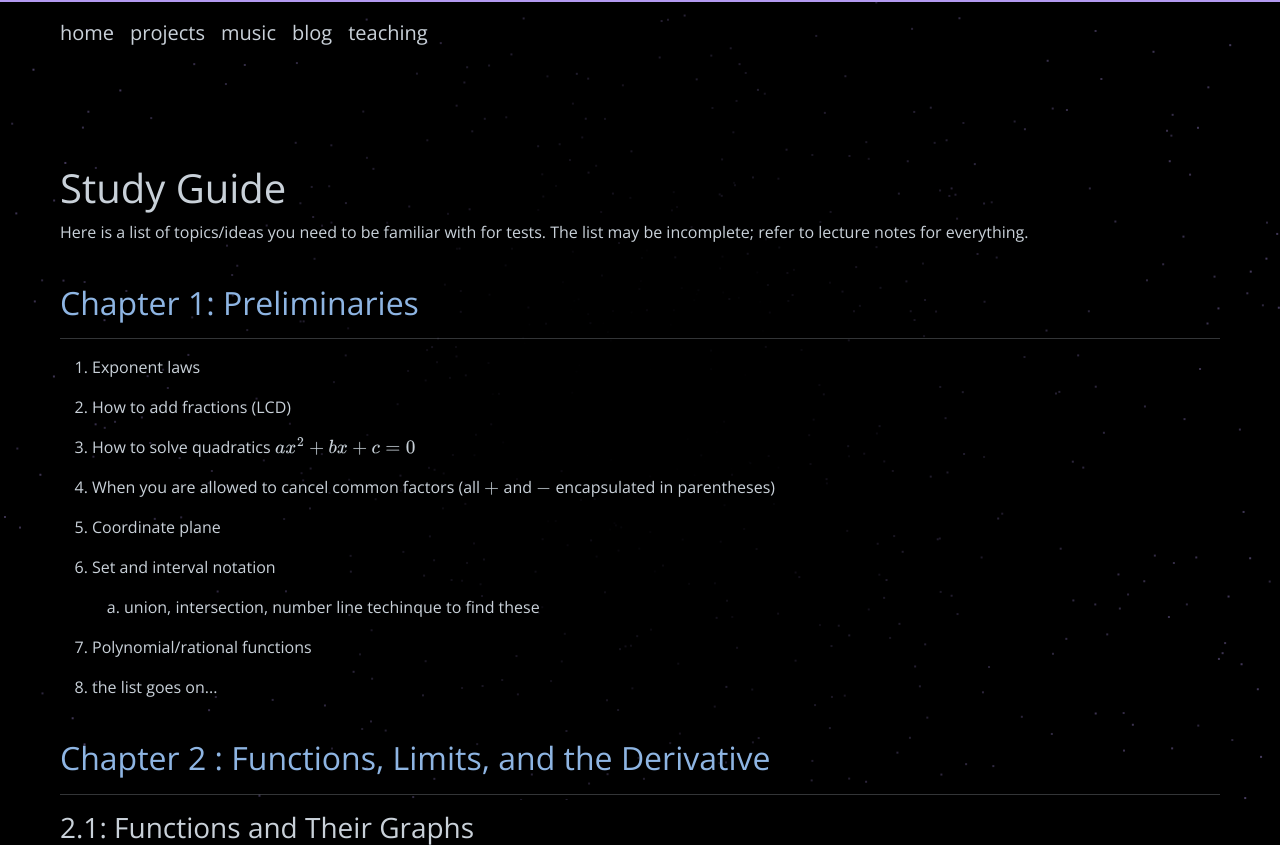
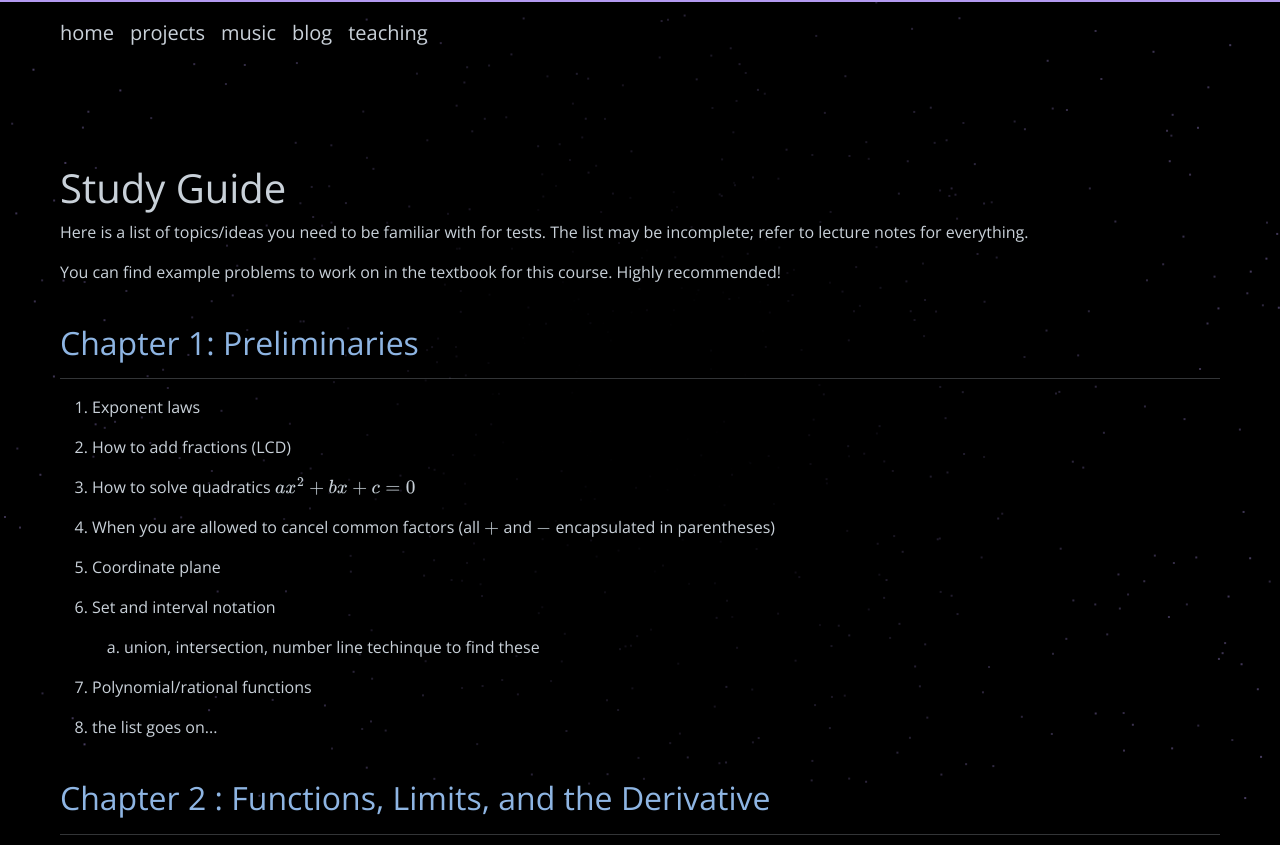
Before and after one commit to swrlly/swrlly.com, a Flask app: page /teaching/math-221/testguide in a window 1280 px wide. Shown: the top 845 px of the page. Run offline with Flask 2, Linux system fonts and the light colour scheme; some libraries are stand-ins or nearby versions.

Commit message:
i am going to bed.

```diff
--- a/templates/swrlly/teaching/math-221/testguide.html
+++ b/templates/swrlly/teaching/math-221/testguide.html
@@ -14,6 +14,8 @@
 <div class="container fade-in-text text-padding">
     <h1>Study Guide</h1>
     <p>Here is a list of topics/ideas you need to be familiar with for tests. The list may be incomplete; refer to lecture notes for everything.</p>
+
+    <p>You can find example problems to work on in the textbook for this course. Highly recommended!</p>
     <h2>Chapter 1: Preliminaries</h2><hr>
     <ol>
         <li class="hw-space">Exponent laws</li>
```
